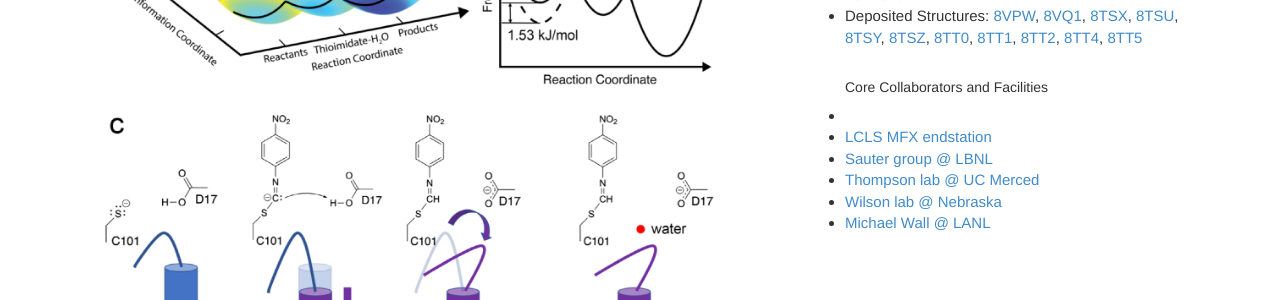
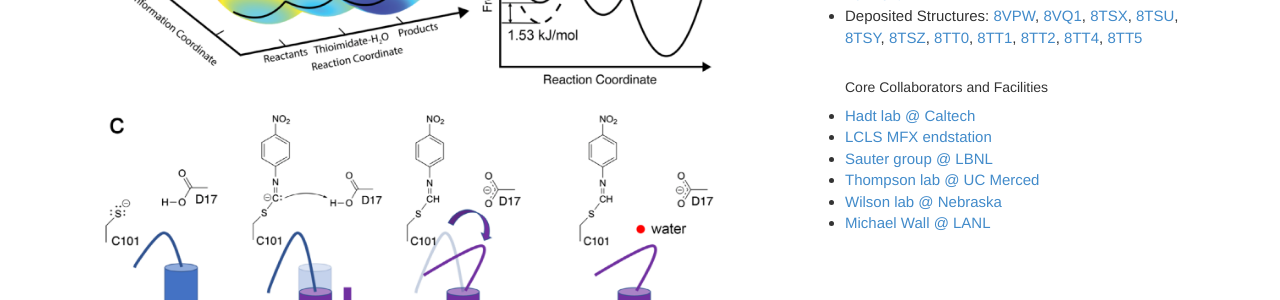
Before and after one commit to irisdyoung/irisdyoung.github.io, a Jekyll site: the page built from publications/index.html, in a window 1280 px wide and 900 px high. Shown: the part 390-690 px from the top of the window. Built offline with Jekyll 4.4.1, drawn with Linux system fonts in a browser that asks for light colours; nearby versions of some CDN libraries.

Commit message:
formatting error

```diff
--- a/publications/index.html
+++ b/publications/index.html
@@ -260,7 +260,7 @@ group: publications
 					<li><a href="https://www.ibs.fr/research/research-groups/microscopic-imaging-of-complex-assemblies-mica-group-i-gutsche/?lang=fr" alt="Gutsche group" target="_blank">Gutsche group @ Institut de Biologie Structurale</a></li>
 				{% endif %}
                 {% if lab.hadt %}
-                    <li><a href="https://hadtlab.caltech.edu/" alt="Hadt lab" target="_blank"><Hadt lab @ Caltech></a></li>
+                    <li><a href="https://hadtlab.caltech.edu/" alt="Hadt lab" target="_blank">Hadt lab @ Caltech</a></li>
                 {% endif%}
 				{% if lab.hogbom %}
 					<li><a href="https://www.su.se/english/profiles/hogbom-1.182464?open-collapse-boxes=body-research" alt="Högbom lab" target="_blank">Högbom lab @ Stockholms Universitet</a></li>
```
